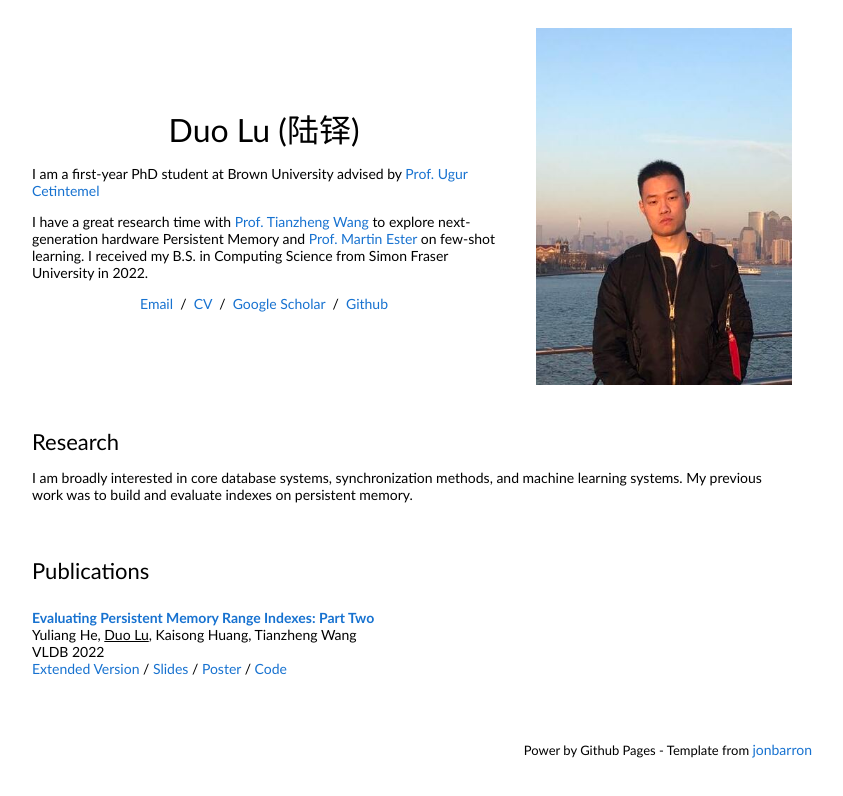
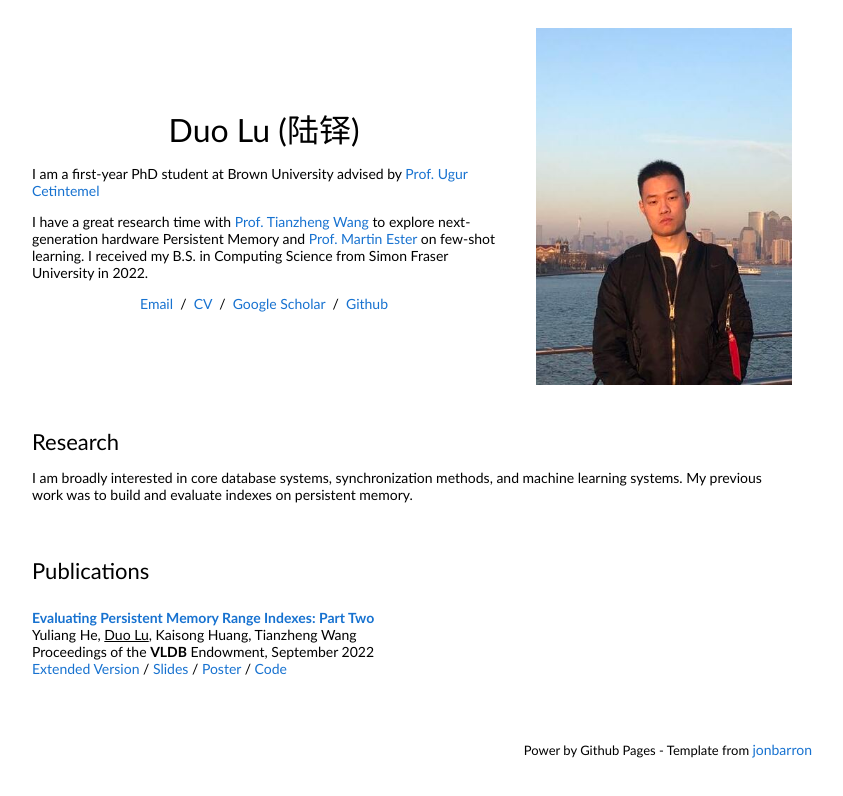
Before and after one commit to Duo-Lu/duo-lu.github.io, a plain HTML site: page index.html in a window 1280 px wide. Shown: the whole page, without its empty margins (228-1071 px from the left). Drawn offline with Linux system fonts and the light colour scheme.

Commit message:
save changes

```diff
--- a/index.html
+++ b/index.html
@@ -75,7 +75,7 @@
               <br>
               Yuliang He,  <u>Duo Lu</u>,  Kaisong Huang,  Tianzheng Wang
               <br>
-              VLDB 2022
+              Proceedings of the <strong>VLDB</strong> Endowment, September 2022
               <br>
               <a href="https://arxiv.org/pdf/2201.13047.pdf">Extended Version</a> /
               <a href="https://www.sfu.ca/~kha85/pibench-ep2-vldb.pdf">Slides</a> /
```
